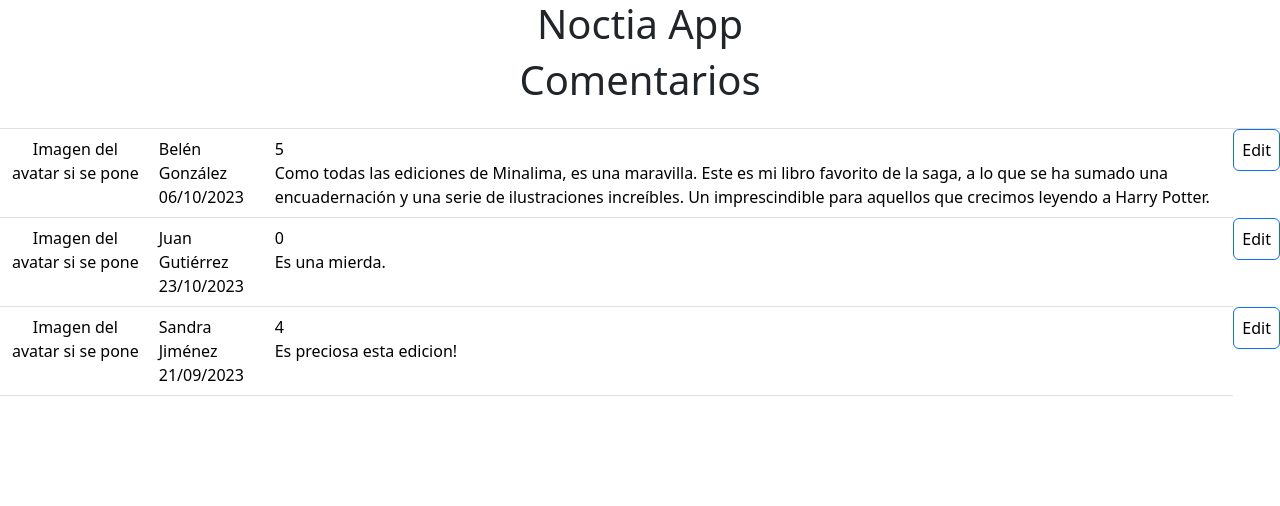
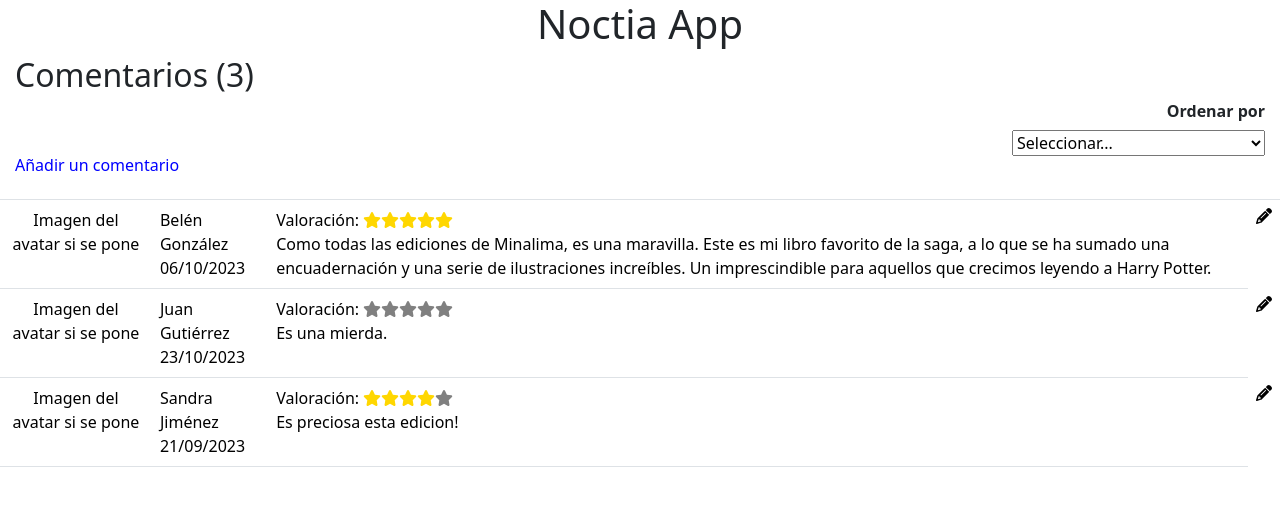
Before and after one commit to preinaj/frontend-LyP, a React (Create React App) app: page / in a window 1280 px wide. Shown: the top 506 px of the page. Built offline with nearby package versions, Linux system fonts and the light colour scheme.

Commit message:
new features added
modal window to edit the review, stars for rating and component for create a comment added

```diff
--- a/package.json
+++ b/package.json
@@ -14,6 +14,7 @@
     "react": "^18.2.0",
     "react-bootstrap": "^2.9.1",
     "react-dom": "^18.2.0",
+    "react-modal": "^3.16.1",
     "react-native": "^0.73.0",
     "react-router-dom": "^6.20.1",
     "web-vitals": "^2.1.4"
--- a/src/App.css
+++ b/src/App.css
@@ -1,5 +1,15 @@
 .App {
   text-align: center;
+}
+
+.TextLeft {
+  text-align: left;
+  margin-left: 15px;
+}
+
+.TextRight{
+  text-align: right;
+  margin-right: 15px;
 }
 
 .App-logo {
--- a/src/App.js
+++ b/src/App.js
@@ -1,6 +1,8 @@
 import './App.css';
+import React, { useState } from 'react';
 import CommentList from './components/CommentList.js';
-import Comment from './components/Comment.js';
+import NewComment from './components/NewComment.js';
+import OrderCommentsBy from './components/OrderCommentsBy.js';
 
 const comments = [
   { customerDescription: "Belén González", description: 'Como todas las ediciones de Minalima, es una maravilla. Este es mi libro favorito de la saga, a lo que se ha sumado una encuadernación y una serie de ilustraciones increíbles. Un imprescindible para aquellos que crecimos leyendo a Harry Potter.', rating: 5, updatedDate:"06/10/2023" },
@@ -9,10 +11,19 @@ const comments = [
 ];
 
 function App() {
+  const numComments = comments.length;
+  const [mostrarComponente, setMostrarComponente] = useState(false);
+
+  const showNewComment = () => {
+    setMostrarComponente(!mostrarComponente);
+  };
   return (
     <div className="App">
       <h1>Noctia App</h1>
-      <h1>Comentarios </h1>
+      <h2 className="TextLeft">Comentarios ({numComments})</h2>
+      <OrderCommentsBy comments={comments}/>
+      <h6 className="TextLeft" onClick={showNewComment} style={{ color:'blue'}}>Añadir un comentario</h6>
+      {mostrarComponente && <NewComment/>}
       <CommentList comments={comments}/>
 
 
--- a/src/components/Comment.js
+++ b/src/components/Comment.js
@@ -1,17 +1,29 @@
-import React from 'react';
-import { Link } from 'react-router-dom';
-import { Container, Form, Button, Row, Col } from 'react-bootstrap';
+import React, { useState } from 'react';
+import Star from './Star.js';
+import CommentWindow from './CommentWindow.js';
+import { FontAwesomeIcon } from '@fortawesome/react-fontawesome';
+import { faPencilAlt  } from '@fortawesome/free-solid-svg-icons';
 
 
 
 function Comment(props) {
-  const cellStyle = {
-    textAlign: 'left'
+
+  const [modalAbierto, setModalAbierto] = useState(false);
+
+  const abrirModal = () => {
+    setModalAbierto(true);
   };
+
+  const cerrarModal = () => {
+    setModalAbierto(false);
+  };
+  //se añade la info que se le quiera pasar a la ventana modal
+  //const params = {"description": props.comment.description, "rating": props.comment.rating, "isOpen": modalAbierto, "onClose": cerrarModal}
+  //que solo se muestre el lapiz con el usuario que coincida
   return(
     <tr>
       <td>Imagen del avatar si se pone</td>
-      <td style={cellStyle}>
+      <td className='TextLeft'>
         <div>
           {props.comment.customerDescription}
         </div>
@@ -19,15 +31,17 @@ function Comment(props) {
           {props.comment.updatedDate}
         </div>
       </td>
-      <td style={cellStyle}>
-        <div>
-          {props.comment.rating}
-        </div>
+      <td className='TextLeft'>
+        <Star numGoldStars={props.comment.rating} edit='false'/>
         <div>
           {props.comment.description}
         </div>
       </td>
-      <button className="btn btn-primary">Edit</button>
+
+      <FontAwesomeIcon icon={faPencilAlt} onClick={abrirModal} className="icono-lapiz" />
+      <CommentWindow isOpen={modalAbierto} onClose={cerrarModal} description={props.comment.description} rating={props.comment.rating}/>
+
+      <CommentWindow/>
     </tr>
   )
 
--- a/src/components/CommentList.js
+++ b/src/components/CommentList.js
@@ -15,8 +15,8 @@ function CommentList(props) {
         </tr>
       </thead>
       <tbody>
-        {props.comments.map((comment) =>
-          <Comment key={comment.id} comment={comment}/>
+        {props.comments.map((c) =>
+          <Comment key={c.id} comment={c}/>
         )}
       </tbody>
     </table>
--- /dev/null
+++ b/src/components/CommentWindow.js
@@ -0,0 +1,57 @@
+import React from 'react';
+import Modal from 'react-modal';
+import { FontAwesomeIcon } from '@fortawesome/react-fontawesome';
+import { faClose } from '@fortawesome/free-solid-svg-icons';
+import Star from './Star.js';
+import TextArea from './TextArea.js';
+
+//hay que pasarle la información de la fila que se ha hecho click
+function CommentWindow(props) {
+    const description = props.description;
+    const rating = props.rating;
+    const isOpen = props.isOpen;
+    const onClose = props.onClose;
+
+
+    const guardarDatos = () => {
+      // Lógica para guardar datos
+     { onClose() }; // Cierra la ventana emergente después de guardar
+    };
+
+    return (
+      <div>
+        <Modal
+           isOpen={isOpen}
+           onRequestClose={onClose}
+          style={{
+            overlay: {
+              backgroundColor: 'rgba(0, 0, 0, 0.5)',
+            },
+            content: {
+              maxWidth: '800px',
+              margin: 'auto',
+              padding: '20px',
+              maxHeight: '400px',
+            },
+          }}
+        >
+          <div style={{ display: 'flex', justifyContent: 'space-between', marginBottom: '16px'  }}>
+            <h2>EDITAR COMENTARIO</h2>
+            <button onClick={onClose}>
+              <FontAwesomeIcon icon={faClose } />
+            </button>
+          </div>
+          <div style={{ display: 'flex', justifyContent: 'space-between', marginBottom: '16px'  }}>
+            <Star numGoldStars={rating} edit='true'/>
+          </div>
+          <TextArea valorInicial= {description} maxCharacters='500'/>
+
+          <div className='TextRight' style={{ justifyContent: 'flex-end'}}>
+            <button className="btn btn-primary" onClick={guardarDatos}>Guardar</button>
+            </div>
+        </Modal>
+      </div>
+    );
+};
+
+export default CommentWindow;
--- /dev/null
+++ b/src/components/NewComment.js
@@ -0,0 +1,33 @@
+import React from 'react';
+import TextArea from './TextArea.js';
+import Star from './Star.js';
+
+function NewComment(props) {
+    const save = () => {
+        // Lógica para guardar datos
+      };
+    return(
+      <table className='table'>
+        <thead>
+          <tr>
+            <th></th>
+            <th></th>
+          </tr>
+        </thead>
+        <tbody>
+            <tr>
+                <td><Star numGoldStars='0' edit='true'/></td>
+                <td>
+                    <TextArea maxCharacters='500'/>
+                    <div className='TextRight' style={{ justifyContent: 'flex-end'}}>
+                        <button className="btn btn-primary" onClick={save}>Guardar</button>
+                    </div>
+                </td>
+            </tr>
+        </tbody>
+      </table>
+    )
+  }
+
+
+  export default NewComment;
--- /dev/null
+++ b/src/components/OrderCommentsBy.js
@@ -0,0 +1,39 @@
+import React, { useState} from 'react';
+
+
+
+function OrderCommentsBy(props) {
+    const [opcionSeleccionada, setOpcionSeleccionada] = useState('');
+    const [registros, setRegistros] = useState(props.comments);
+    //const order = props.comments.sort((a, b) =>a.rating - b.rating);
+    const handleChange = (event) => {
+        var newOption = event.target.value;
+        setOpcionSeleccionada(newOption);
+
+        //actualizamos los registros segun lo que se haya elegido en el selector
+        if (newOption === 'ratingOrderAsc') {
+            console.log("opcion1"); //setRegistros([...registros].sort((a, b) => a.rating - b.rating));
+          } else if (newOption === 'ratingOrderDesc') {
+            console.log("opcion2"); //setRegistros([...registros].sort((a, b) => b.rating - a.rating));
+          }else if(newOption === 'updatedDateOrder'){
+            console.log("opcion3"); //setRegistros([...registros].sort((a, b) => new Date(a.fecha) - new Date(b.fecha)));
+          }
+
+
+    };
+  return(
+    <div className="TextRight">
+        <h6 style={{ fontWeight: 'bold'}}>Ordenar por</h6>
+        <select id="miSelector" value={opcionSeleccionada} onChange={handleChange} >
+            <option value="">Seleccionar...</option>
+            <option value="ratingOrderAsc">De menor a mayor puntuación</option>
+            <option value="ratingOrderDesc">De mayor a menor puntuación</option>
+            <option value="updatedDateOrder">Más recientes</option>
+        </select>
+    </div>
+
+  )
+}
+
+
+export default OrderCommentsBy;
--- a/src/components/Star.js
+++ b/src/components/Star.js
@@ -1,25 +1,39 @@
-import React from 'react';
+import React, { useState } from 'react';
 import { FontAwesomeIcon } from '@fortawesome/react-fontawesome';
 import { faStar } from '@fortawesome/free-solid-svg-icons';
 import 'bootstrap/dist/css/bootstrap.min.css';
 
 function Star(props) {
-    const numStarsGold = props.star.numStarsGold;
-    const numStarsGrey = props.star.numStarsGrey;
+  const numStarsGold = props.numGoldStars;
+  const numStarsGrey = 5-numStarsGold;
+  const edit = props.edit;
+  var arrayStars = null;
+  if (numStarsGold == 0){
+    arrayStars = Array(numStarsGrey).fill('grey');
+  }else{
+    arrayStars = Array(numStarsGold).fill('gold').concat(Array(numStarsGrey).fill('grey'));
+  }
+  const [coloresEstrellas, setColoresEstrellas] = useState(arrayStars);
 
+  const changeStarColor = (index) => {
+    const goldenStar = index +1;
+    const greyStar = 5 - goldenStar;
+    const nuevosColores = Array(goldenStar).fill('gold').concat(Array(greyStar).fill('grey'));
+    setColoresEstrellas(nuevosColores);
+  };
     return (
-        <div>
-          <div>
-          {[...Array(numStarsGold)].map((_, index) => (
-          <FontAwesomeIcon key={index} icon={faStar} style={{ color: 'gold'}} />
-        ))}
-         {[...Array(numStarsGrey)].map((_, index) => (
-          <FontAwesomeIcon key={index} icon={faStar} style={{ color: 'grey'}} />
-        ))}
-
-          </div>
-        </div>
-      );
+      <div>
+        Valoración: {' '}
+        {coloresEstrellas.map((color, index) => (
+        <FontAwesomeIcon
+          key={index}
+          icon={faStar}
+          style={{ color }}
+          onClick={edit=='true' ? () => changeStarColor(index) : null}
+        />
+      ))}
+      </div>
+    )
 }
 
 
--- /dev/null
+++ b/src/components/TextArea.js
@@ -0,0 +1,32 @@
+import React, { useState } from 'react';
+
+function TextArea(props){
+    var valorInicial = props.valorInicial;
+    const maxCharacters = props.maxCharacters;
+    if(valorInicial == null){
+        valorInicial = '';
+    }
+    const [valor, setValor] = useState(valorInicial);
+    const handleChange = (e) => {
+        const nuevoValor = e.target.value;
+        if (nuevoValor.length <= maxCharacters) {
+          setValor(nuevoValor);
+        }
+    }
+    const contadorCaracteres = () => {
+        return `${valor.length}/${maxCharacters}`;
+    };
+
+    return (
+        <div>
+
+        <textarea type="text" value={valor} onChange={handleChange}
+        autoFocus   style={{ width: '750px', height: '150px' }}/>
+
+        <div className='TextRight' style={{ marginBottom: '16px' }}>{contadorCaracteres()}</div>
+        </div>
+    );
+}
+
+
+export default TextArea;
```
Also changed, not shown: 1 other file (tests, documents, lock files or other folders).
